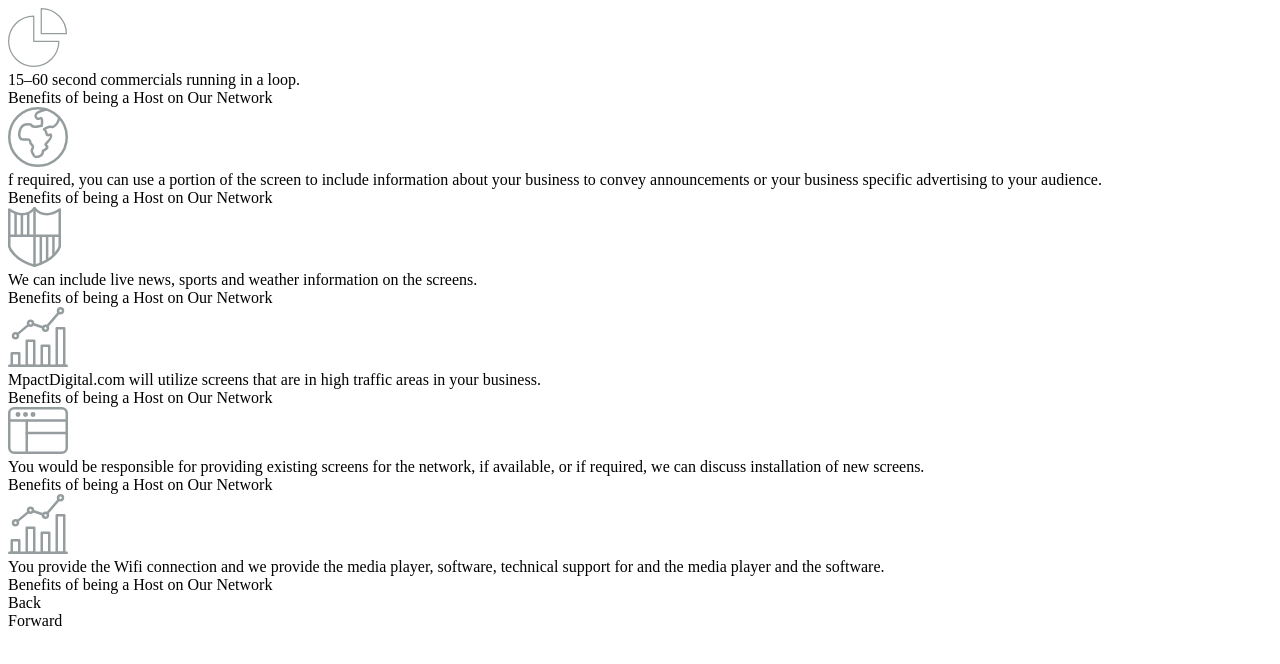
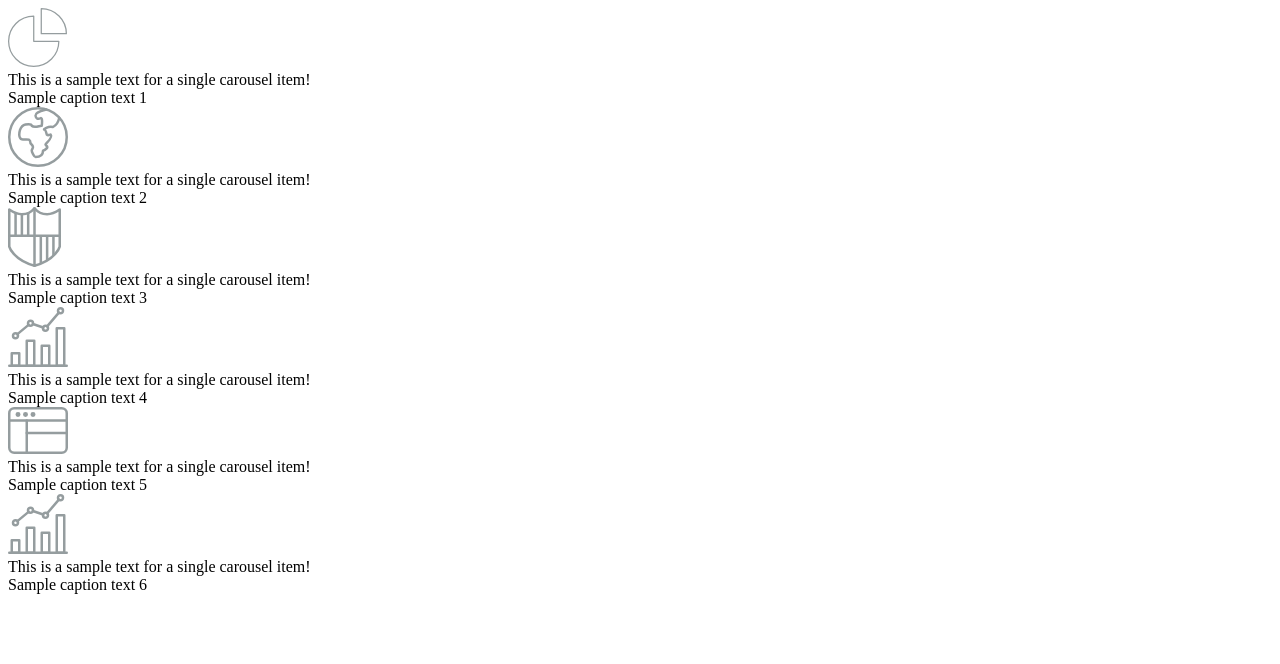
Before and after one commit to sergeyeremeev/FerrisWheel, a plain HTML site: page index.html in a window 1280 px wide. Drawn offline with nearby package versions, Linux system fonts and the light colour scheme.

Commit message:
more generic carousel items text, js code initial structure

```diff
--- a/assets/js/main.js
+++ b/assets/js/main.js
@@ -1,8 +1,23 @@
-(function ($, global, document, undefined) {
+;(function ($, global, document, undefined) {
     'use strict';
 
-    global.ferrisWheel = function () {
+    function FerrisWheel(element, options) {
+
+        this.$element = $(element);
+        this.options = $.extend({}, options);
+
+        this.setup();
+        this.initialize();
+    }
+
+    FerrisWheel.prototype.setup = function () {
+        var elementWidth;
+
+        elementWidth = this.$element.children().width();
+    };
+
+    FerrisWheel.prototype.initialize = function () {
 
     };
 
-})(Zepto || jQuery, window, document);
+})(window.Zepto || window.jQuery, window, document);
--- a/index.html
+++ b/index.html
@@ -9,79 +9,74 @@
 </head>
 <body>
 <div class="container">
-    <div class="carousel-section">
-        <div class="carousel-container">
-            <div class="carousel-item" data-carousel-item="1">
+    <div class="target-element ferris-carousel"><!-- $element -->
+        <div class="carousel-item">
             <div class="carousel-item__icon">
                 <img src="assets/img/share.svg" alt="">
             </div>
             <div class="carousel-item__text">
-                    15–60 second commercials running in a loop.
+                This is a sample text for a single carousel item!
             </div>
             <div class="carousel-item__caption">
-                    Benefits of being a Host on Our Network
+                Sample caption text 1
             </div>
         </div>
-            <div class="carousel-item" data-carousel-item="2">
+        <div class="carousel-item">
             <div class="carousel-item__icon">
                 <img src="assets/img/globe.svg" alt="">
             </div>
             <div class="carousel-item__text">
-                    f required, you can use a portion of the screen to include information about your business
-                    to convey announcements or your business specific advertising to your audience.
+                This is a sample text for a single carousel item!
             </div>
             <div class="carousel-item__caption">
-                    Benefits of being a Host on Our Network
+                Sample caption text 2
             </div>
         </div>
-            <div class="carousel-item" data-carousel-item="3">
+        <div class="carousel-item">
             <div class="carousel-item__icon">
                 <img src="assets/img/shield.svg" alt="">
             </div>
             <div class="carousel-item__text">
-                    We can include live news, sports and weather information on the screens.
+                This is a sample text for a single carousel item!
             </div>
             <div class="carousel-item__caption">
-                    Benefits of being a Host on Our Network
+                Sample caption text 3
             </div>
         </div>
-            <div class="carousel-item" data-carousel-item="4">
+        <div class="carousel-item">
             <div class="carousel-item__icon">
                 <img src="assets/img/graph.svg" alt="">
             </div>
             <div class="carousel-item__text">
-                    MpactDigital.com will utilize screens that are in high traffic areas in your business.
+                This is a sample text for a single carousel item!
             </div>
             <div class="carousel-item__caption">
-                    Benefits of being a Host on Our Network
+                Sample caption text 4
             </div>
         </div>
-            <div class="carousel-item" data-carousel-item="5">
+        <div class="carousel-item">
             <div class="carousel-item__icon">
                 <img src="assets/img/radio.svg" alt="">
             </div>
             <div class="carousel-item__text">
-                    You would be responsible for providing existing screens for the network, if available,
-                    or if required, we can discuss installation of new screens.
+                This is a sample text for a single carousel item!
             </div>
             <div class="carousel-item__caption">
-                    Benefits of being a Host on Our Network
+                Sample caption text 5
             </div>
         </div>
-            <div class="carousel-item" data-carousel-item="6">
+        <div class="carousel-item">
                 <div class="carousel-item__icon">
                     <img src="assets/img/graph.svg" alt="">
                 </div>
             <div class="carousel-item__text">
-                    You provide the Wifi connection and we provide the media player, software, technical
-                    support for and the media player and the software.
+                This is a sample text for a single carousel item!
             </div>
             <div class="carousel-item__caption">
-                    Benefits of being a Host on Our Network
+                Sample caption text 6
             </div>
         </div>
-        </div>
-        <div class="carousel-controls">
+        <!--<div class="carousel-controls">
                 <div class="carousel-controls__btns">
                     <div class="carousel-prev">Back</div>
                     <div class="carousel-next">Forward</div>
@@ -89,10 +84,11 @@
                 <div class="carousel-controls__dots">
 
                 </div>
-            </div>
+            </div>-->
     </div>
 </div>
 <script src="assets/js/lib/zepto.js"></script>
+<script src="http://cdnjs.cloudflare.com/ajax/libs/gsap/1.19.0/TweenMax.min.js"></script>
 <script src="assets/js/main.js"></script>
 </body>
 </html>
```
Lines whose indentation alone changed are shown as unchanged.
